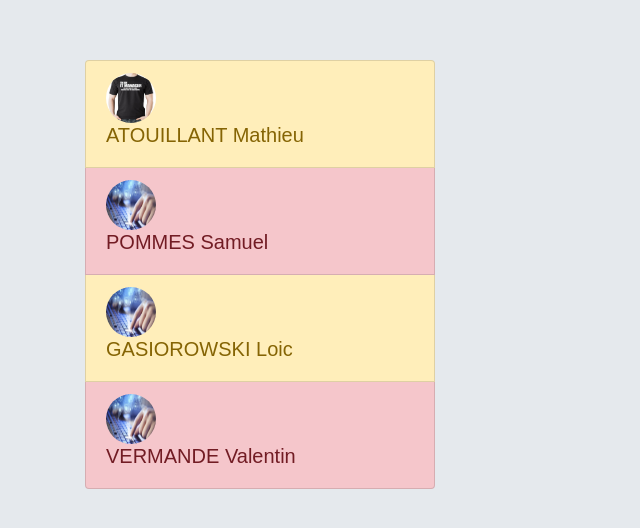
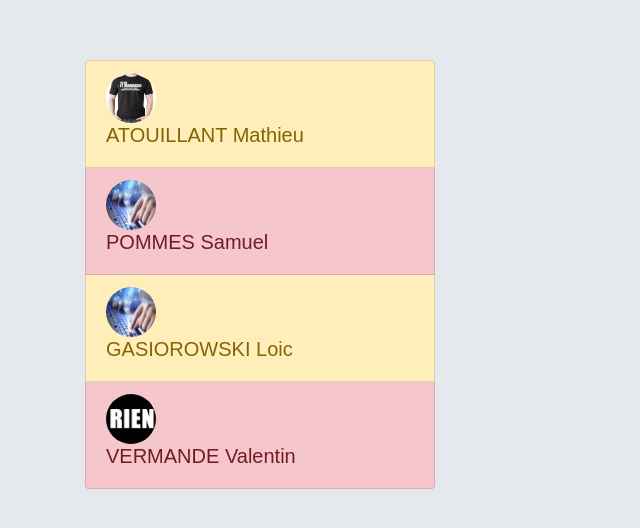
Before and after one commit to SkYneT54/testFormationAngular, an Angular app: page / in a window 1280 px wide. Shown: the top 528 px of the page, without its empty margins (0-640 px from the left). Built offline with nearby package versions, Linux system fonts and the light colour scheme.

Commit message:
Pipe image par défaut

```diff
--- a/src/app/app.module.ts
+++ b/src/app/app.module.ts
@@ -14,6 +14,7 @@ import { CvComponent } from './components/cv/cv/cv.component';
 import { DetailComponent } from './components/cv/detail/detail.component';
 import { StyleComponent } from './components/styles/style/style.component';
 import { RandomColorDirective } from './directives/random-color.directive';
+import { ImagesPipe } from './pipes/images.pipe';
 
 @NgModule({
   declarations: [
@@ -27,7 +28,8 @@ import { RandomColorDirective } from './directives/random-color.directive';
     CvComponent,
     DetailComponent,
     StyleComponent,
-    RandomColorDirective
+    RandomColorDirective,
+    ImagesPipe
   ],
   imports: [
     BrowserModule,
--- a/src/app/components/cv/detail/detail.component.html
+++ b/src/app/components/cv/detail/detail.component.html
@@ -6,7 +6,7 @@
               <img src="assets/images/rotating_card_thumb3.png"/>
           </div>
           <div class="user">
-              <img class="img-circle" src="assets/images/{{personne.path}}"/>
+              <img class="img-circle" src="assets/images/{{personne.path | images}}"/>
           </div>
           <div class="content">
               <div class="main">
--- a/src/app/components/cv/item/item.component.html
+++ b/src/app/components/cv/item/item.component.html
@@ -1,5 +1,5 @@
 <div  (click)="loadDetail()">
-  <img class="rounded-circle" width="50px" height="50px" src="assets/images/{{personne.path}}" alt="Photo introuvable"/>
+  <img class="rounded-circle" width="50px" height="50px" src="assets/images/{{personne.path | images }} " alt="Photo introuvable"/>
   <div>
     <h5> {{personne.name}} {{personne.firstname}}</h5>
   </div>
--- a/src/app/components/cv/liste/liste.component.ts
+++ b/src/app/components/cv/liste/liste.component.ts
@@ -20,7 +20,7 @@ export class ListeComponent implements OnInit {
       new Personne(1,"ATOUILLANT","Mathieu","IT Manager","ITManager.jpg",1,36),
       new Personne(2,"POMMES","Samuel","Developer","Developer.jpg",2,24),
       new Personne(3,"GASIOROWSKI","Loic","Developer","Developer.jpg",3,24),
-      new Personne(4,"VERMANDE","Valentin","Developer","Developer.jpg",3,17)
+      new Personne(4,"VERMANDE","Valentin","Developer","",3,17)
     ];
   }
 
--- /dev/null
+++ b/src/app/pipes/images.pipe.ts
@@ -0,0 +1,15 @@
+import { Pipe, PipeTransform } from '@angular/core';
+
+@Pipe({
+  name: 'images'
+})
+export class ImagesPipe implements PipeTransform {
+  readonly DEFAUT_IMAGE = 'default.png';
+  transform(path: string): string {
+    if (path.trim().length > 0) {
+      return path;
+    }
+    return this.DEFAUT_IMAGE;
+  }
+
+}
```
Also changed, not shown: src/assets/images/default.png (added).
